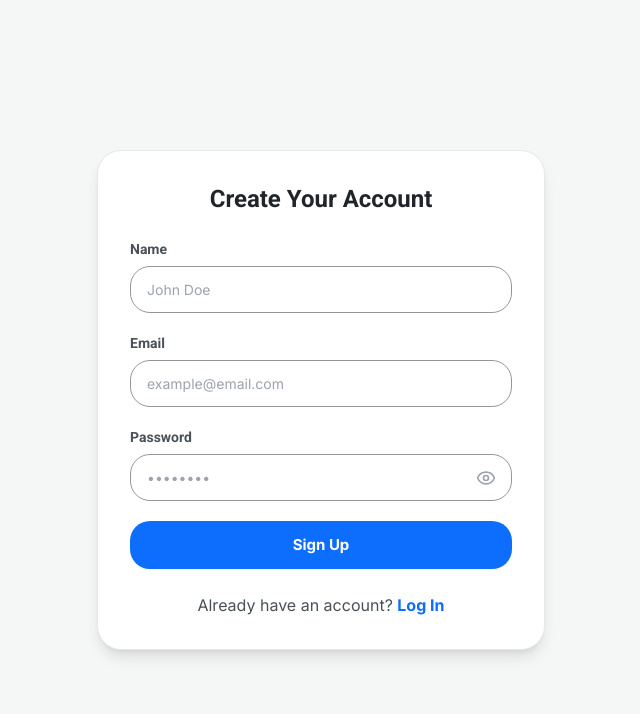
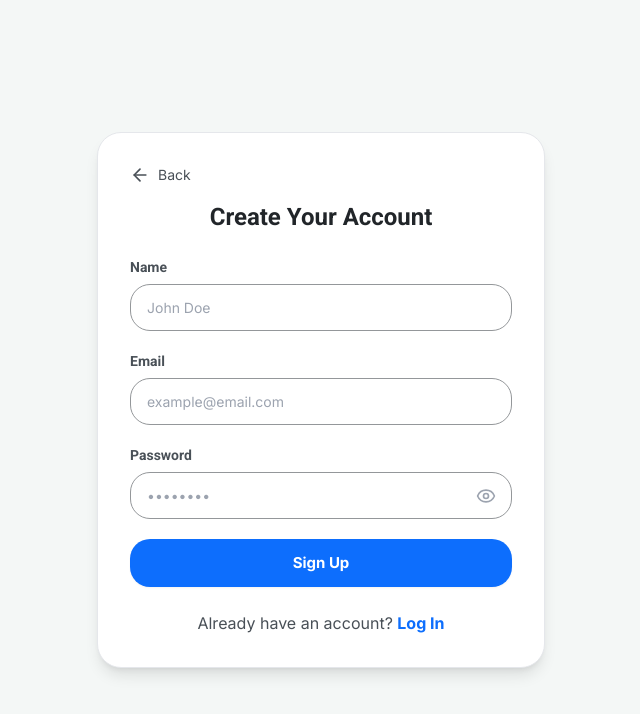
Before and after one commit to ApacheFP/stylefinder-front, a React (Vite) app: page /signup in a window 1280 px wide. Shown: the top 714 px of the page, without its empty margins (319-959 px from the left). Built offline with nearby package versions, Linux system fonts and the light colour scheme; no server answers.

Commit message:
feat: Add back button to Login and SignUp pages for improved navigation

```diff
--- a/src/pages/LoginPage.tsx
+++ b/src/pages/LoginPage.tsx
@@ -1,5 +1,6 @@
 import { useState } from 'react';
 import { Link, useNavigate } from 'react-router-dom';
+import { ArrowLeft } from 'lucide-react';
 import { useAuth } from '../context/AuthContext';
 import Input from '../components/ui/Input';
 import Button from '../components/ui/Button';
@@ -34,9 +35,18 @@ const LoginPage = () => {
   };
 
   return (
-    <div className="min-h-screen flex items-center justify-center bg-background px-4 py-8">
-      <div className="max-w-md w-full bg-white rounded-2xl shadow-lg p-6 md:p-8 border border-border">
-        <h1 className="text-xl md:text-2xl font-roboto font-bold text-center text-text-dark mb-6">
+    <div className="min-h-screen flex items-center justify-center bg-background dark:bg-gray-900 px-4 py-8">
+      <div className="max-w-md w-full bg-white dark:bg-gray-800 rounded-2xl shadow-lg p-6 md:p-8 border border-border dark:border-gray-700">
+        {/* Back Button */}
+        <button
+          onClick={() => navigate('/')}
+          className="flex items-center gap-2 text-text-medium dark:text-gray-300 hover:text-primary dark:hover:text-primary transition-colors mb-4"
+        >
+          <ArrowLeft className="w-5 h-5" />
+          <span className="text-sm font-inter">Back</span>
+        </button>
+
+        <h1 className="text-xl md:text-2xl font-roboto font-bold text-center text-text-dark dark:text-white mb-6">
           Log In to StyleFinder AI
         </h1>
 
@@ -74,7 +84,7 @@ const LoginPage = () => {
           </Button>
         </form>
 
-        <p className="mt-6 text-center text-sm md:text-base font-inter text-text-medium">
+        <p className="mt-6 text-center text-sm md:text-base font-inter text-text-medium dark:text-gray-400">
           Don't have an account?{' '}
           <Link to="/signup" className="text-primary font-bold hover:underline">
             Sign Up
--- a/src/pages/SignUpPage.tsx
+++ b/src/pages/SignUpPage.tsx
@@ -1,5 +1,6 @@
 import { useState } from 'react';
 import { Link, useNavigate } from 'react-router-dom';
+import { ArrowLeft } from 'lucide-react';
 import { useAuth } from '../context/AuthContext';
 import Input from '../components/ui/Input';
 import Button from '../components/ui/Button';
@@ -35,9 +36,18 @@ const SignUpPage = () => {
   };
 
   return (
-    <div className="min-h-screen flex items-center justify-center bg-background px-4 py-8">
-      <div className="max-w-md w-full bg-white rounded-2xl shadow-lg p-6 md:p-8 border border-border">
-        <h1 className="text-xl md:text-2xl font-roboto font-bold text-center text-text-dark mb-6">
+    <div className="min-h-screen flex items-center justify-center bg-background dark:bg-gray-900 px-4 py-8">
+      <div className="max-w-md w-full bg-white dark:bg-gray-800 rounded-2xl shadow-lg p-6 md:p-8 border border-border dark:border-gray-700">
+        {/* Back Button */}
+        <button
+          onClick={() => navigate('/')}
+          className="flex items-center gap-2 text-text-medium dark:text-gray-300 hover:text-primary dark:hover:text-primary transition-colors mb-4"
+        >
+          <ArrowLeft className="w-5 h-5" />
+          <span className="text-sm font-inter">Back</span>
+        </button>
+
+        <h1 className="text-xl md:text-2xl font-roboto font-bold text-center text-text-dark dark:text-white mb-6">
           Create Your Account
         </h1>
 
@@ -85,7 +95,7 @@ const SignUpPage = () => {
           </Button>
         </form>
 
-        <p className="mt-6 text-center text-sm md:text-base font-inter text-text-medium">
+        <p className="mt-6 text-center text-sm md:text-base font-inter text-text-medium dark:text-gray-400">
           Already have an account?{' '}
           <Link to="/login" className="text-primary font-bold hover:underline">
             Log In
```
